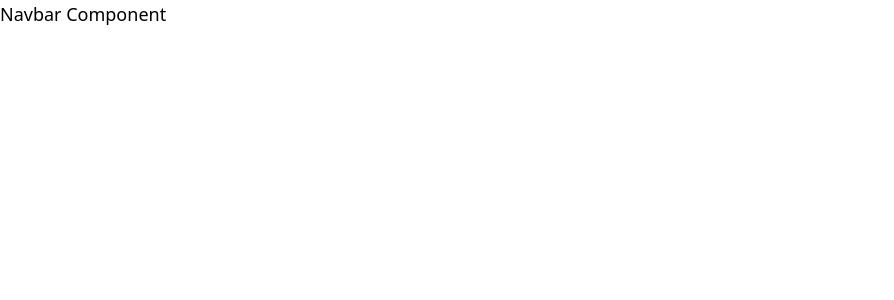
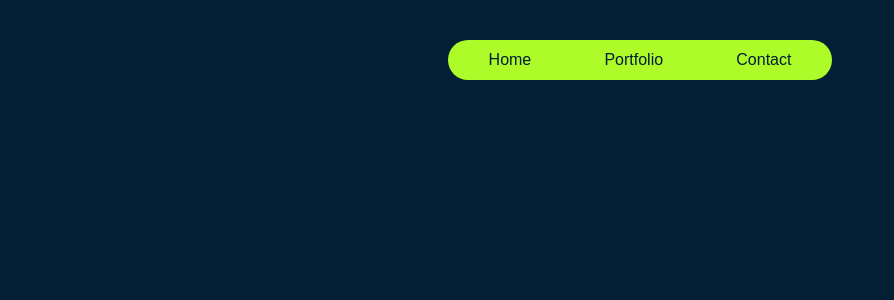
Before and after one commit to AliMasykur10/aliWebPortfolio, a React (Vite) app: page / in a window 1280 px wide. Shown: the top 300 px of the page, without its empty margins (0-894 px from the left). Built offline with nearby package versions, Linux system fonts and the light colour scheme.

Commit message:
membuat navbar

```diff
--- a/src/index.css
+++ b/src/index.css
@@ -1,72 +1,17 @@
 @tailwind base;
 @tailwind components;
 @tailwind utilities;
-/*
+
 :root {
-  font-family: Inter, system-ui, Avenir, Helvetica, Arial, sans-serif;
   line-height: 1.5;
   font-weight: 400;
 
-  color-scheme: light dark;
   color: rgba(255, 255, 255, 0.87);
-  background-color: #242424;
+  background-color: #021f33;
 
   font-synthesis: none;
   text-rendering: optimizeLegibility;
   -webkit-font-smoothing: antialiased;
   -moz-osx-font-smoothing: grayscale;
+  height: 1500px;
 }
-
-a {
-  font-weight: 500;
-  color: #646cff;
-  text-decoration: inherit;
-}
-a:hover {
-  color: #535bf2;
-}
-
-body {
-  margin: 0;
-  display: flex;
-  place-items: center;
-  min-width: 320px;
-  min-height: 100vh;
-}
-
-h1 {
-  font-size: 3.2em;
-  line-height: 1.1;
-}
-
-button {
-  border-radius: 8px;
-  border: 1px solid transparent;
-  padding: 0.6em 1.2em;
-  font-size: 1em;
-  font-weight: 500;
-  font-family: inherit;
-  background-color: #1a1a1a;
-  cursor: pointer;
-  transition: border-color 0.25s;
-}
-button:hover {
-  border-color: #646cff;
-}
-button:focus,
-button:focus-visible {
-  outline: 4px auto -webkit-focus-ring-color;
-}
-
-@media (prefers-color-scheme: light) {
-  :root {
-    color: #213547;
-    background-color: #ffffff;
-  }
-  a:hover {
-    color: #747bff;
-  }
-  button {
-    background-color: #f9f9f9;
-  }
-} */
--- a/src/organisms/navbar/navbar.jsx
+++ b/src/organisms/navbar/navbar.jsx
@@ -1,8 +1,22 @@
 function Navbar() {
   return (
-    <div>
-      <h1 className="text-lg">Navbar Component</h1>
-    </div>
+    <>
+      <div className="w-full flex justify-center">
+        <div className="w-96 max-w-xl bg-green_first rounded-full p-1 fixed top-10">
+          <ul className="text-main_color flex justify-around">
+            <li className="hover:bg-green_second transition delay-150 px-6 py-1 rounded-full">
+              <a href="#">Home</a>
+            </li>
+            <li className="hover:bg-green_second transition delay-150 px-6 py-1 rounded-full">
+              <a href="#">Portfolio</a>
+            </li>
+            <li className="hover:bg-green_second transition delay-150 px-6 py-1 rounded-full">
+              <a href="#">Contact</a>
+            </li>
+          </ul>
+        </div>
+      </div>
+    </>
   );
 }
 
--- a/src/pages/home.jsx
+++ b/src/pages/home.jsx
@@ -1,31 +1,12 @@
-import { useState } from "react";
-import reactLogo from "../assets/react.svg";
-import viteLogo from "/vite.svg";
-import "./App.css";
 import Navbar from "../organisms/navbar/navbar";
 
 function Home() {
-  const [count, setCount] = useState(0);
 
   return (
     <>
-      {/* <div>
-        <a href="https://vitejs.dev" target="_blank">
-          <img src={viteLogo} className="logo" alt="Vite logo" />
-        </a>
-        <a href="https://react.dev" target="_blank">
-          <img src={reactLogo} className="logo react" alt="React logo" />
-        </a>
-      </div>
-      <h1>Vite + React</h1>
-      <div className="card">
-        <button onClick={() => setCount((count) => count + 1)}>count is {count}</button>
-        <p>
-          Edit <code>src/App.jsx</code> and save to test HMR
-        </p>
-      </div>
-      <p className="read-the-docs">Click on the Vite and React logos to learn more</p> */}
+    <div className="relative" >
       <Navbar />
+    </div>
     </>
   );
 }
--- a/tailwind.config.js
+++ b/tailwind.config.js
@@ -2,7 +2,17 @@
 export default {
   content: ["./index.html", "./src/**/*.{js,ts,jsx,tsx}"],
   theme: {
-    extend: {},
+    extend: {
+      colors: {
+        main_color: "#021F33",
+        green_first: "#AEFB2A",
+        green_second: "#8BCB1B",
+      },
+      fontFamily: {
+        sans: ["Public Sans", "sans-serif"],
+        serif: ["Merriweather", "serif"],
+      },
+    },
   },
   plugins: [],
 };
```
Also changed, not shown: src/pages/App.css (deleted, +0 -42 lines).
